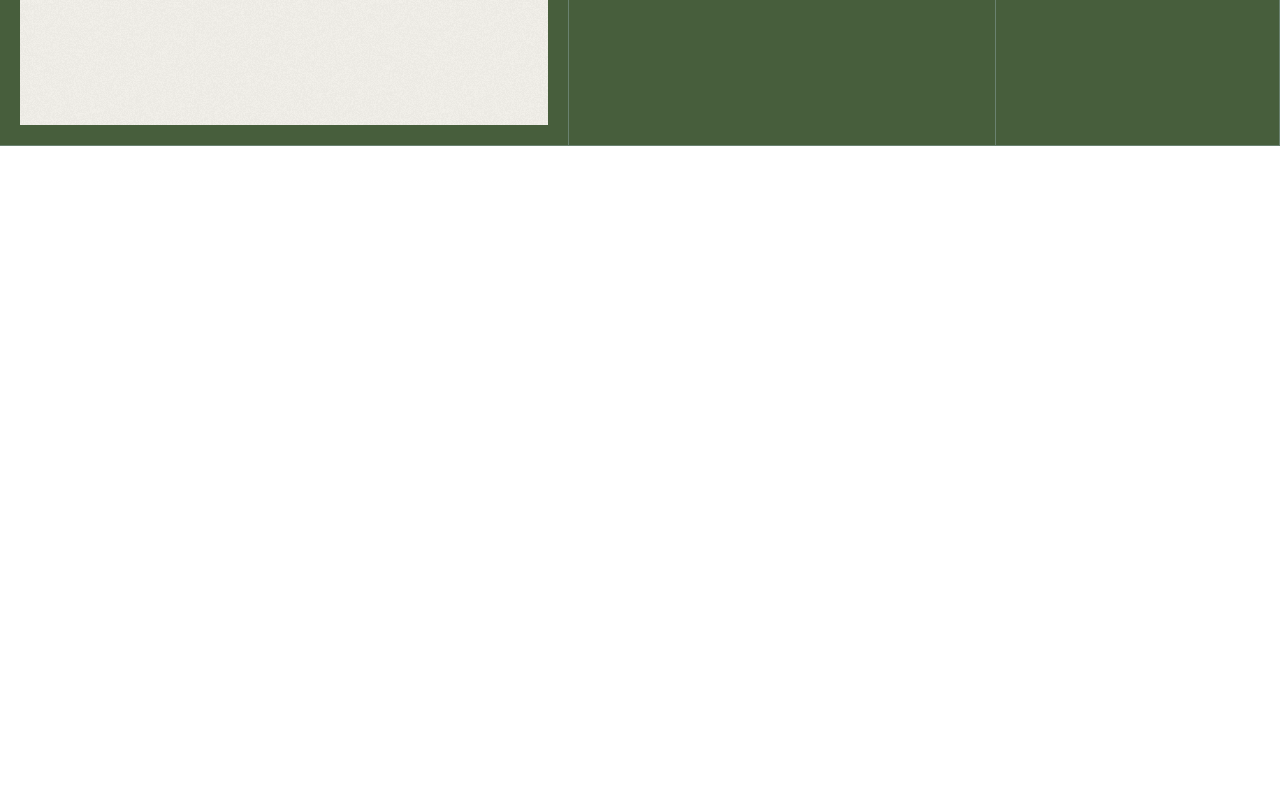
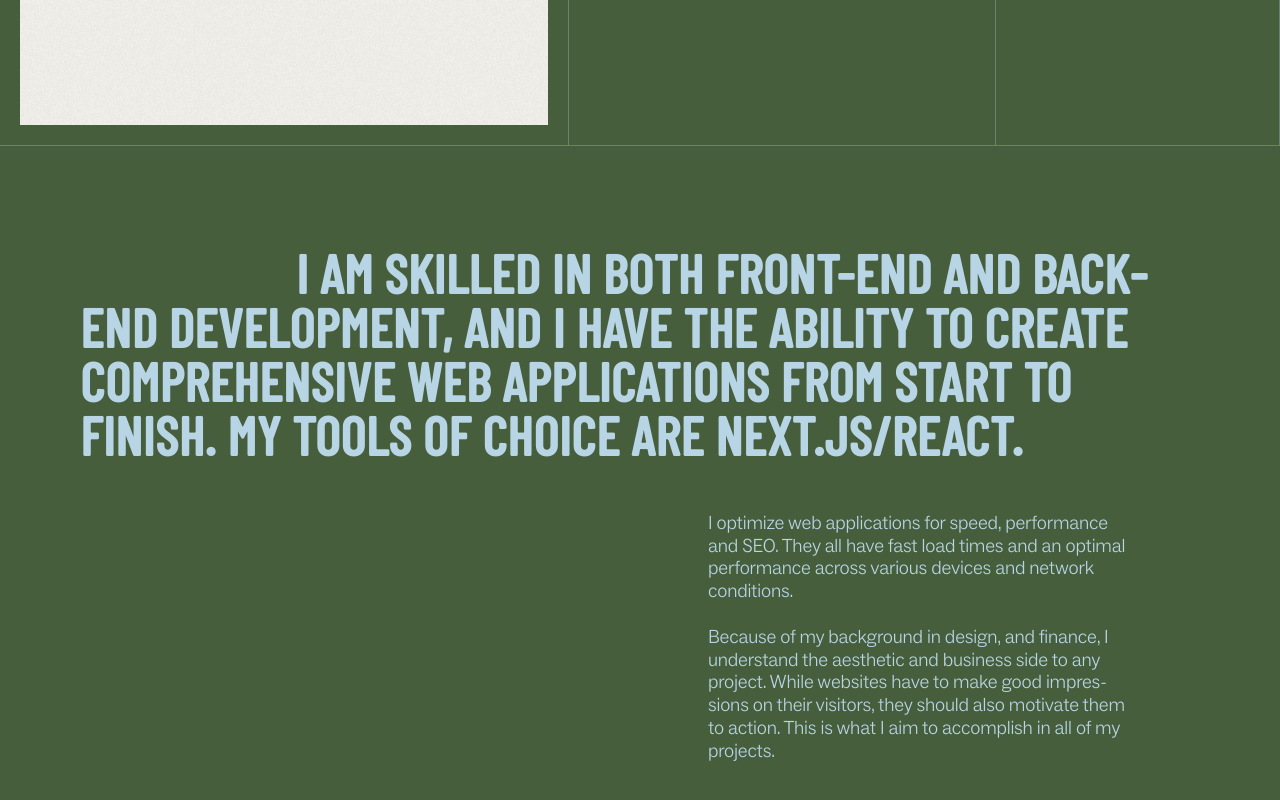
Before and after one commit to ChristianWare/portland_2025, a Next.js app: page / in a window 1280 px wide. Shown: the part 1492-2292 px from the top of the page. Before the commit the page ends 1638 px from the top, so only its background shows below. Built offline with nearby package versions, Linux system fonts and the light colour scheme.

Commit message:
About section done

```diff
--- a/src/app/globals.css
+++ b/src/app/globals.css
@@ -51,7 +51,7 @@
 
 h1 {
   font-size: 12vw;
-  line-height: .85;
+  line-height: 0.85;
   letter-spacing: -6px;
   text-transform: uppercase;
   text-align: center;
@@ -62,7 +62,7 @@
 h2 {
   font-size: 1.8rem;
   line-height: 1;
-  letter-spacing: .5px;
+  letter-spacing: 0.5px;
   font-family: var(--barlowCondensed);
 }
 
@@ -111,9 +111,8 @@
   outline: none;
 }
 
-.toastFont {
-  font-family: var(--interTight);
-  font-weight: 700;
+section {
+  background-color: var(--green);
 }
 
 /* ::-webkit-scrollbar-thumb {
@@ -151,7 +150,6 @@
   p {
     font-size: 113.7%;
   }
-
 }
 
 @media screen and (max-width: 568px) {
--- a/src/app/page.tsx
+++ b/src/app/page.tsx
@@ -1,3 +1,4 @@
+import AboutSection from "@/components/AboutSection/AboutSection";
 import Hero from "@/components/Hero/Hero";
 import Nav from "@/components/Nav/Nav";
 import PostHero from "@/components/PostHero/PostHero";
@@ -10,6 +11,7 @@
       <Hero />
       <PostHero />
       <PostHeroii />
+      <AboutSection />
     </main>
   );
 }
--- /dev/null
+++ b/src/components/AboutSection/AboutSection.module.css
@@ -0,0 +1,53 @@
+/* border-bottom: 1px solid var(--blueBorder); */
+
+.sectionTitle {
+  color: var(--blue);
+  text-align: center;
+  font-size: 1.8rem;
+  font-family: var(--GTAmericaMonoRegular);
+  text-transform: uppercase;
+  border-bottom: 1px solid var(--blueBorder);
+  padding: 2rem;
+  display: block;
+}
+
+.content {
+  display: flex;
+  flex-direction: column;
+  align-items: center;
+  justify-content: center;
+  gap: 5rem;
+}
+
+.heading {
+  font-size: 5.4rem;
+  text-transform: uppercase;
+  text-indent: 4em;
+}
+
+.copy {
+  color: var(--blue);
+  font-family: var(--ABCSocialLight);
+  max-width: 424px;
+  font-size: 1.9rem;
+}
+
+.bottom {
+  padding-left: 50%;
+}
+
+@media screen and (max-width: 968px) {
+  .bottom {
+    padding-left: 0%;
+    display: flex;
+    align-items: flex-start;
+    justify-content: flex-start;
+    width: 100%;
+  }
+}
+
+@media screen and (max-width: 768px) {
+  .copy {
+    max-width: none;
+  }
+}
--- /dev/null
+++ b/src/components/AboutSection/AboutSection.tsx
@@ -0,0 +1,36 @@
+import LayoutWrapper from "../LayoutWrapper";
+import styles from "./AboutSection.module.css";
+
+const AboutSection = () => {
+  return (
+    <section className={styles.container}>
+      {/* <span className={styles.sectionTitle}>About Me</span> */}
+      <LayoutWrapper>
+        <div className={styles.content}>
+          <div className={styles.top}>
+            <h2 className={styles.heading}>
+              I am skilled in both front-end and back-end development, and I
+              have the ability to create comprehensive web applications from
+              start to finish. My tools of choice are Next.js/React.
+            </h2>
+          </div>
+          <div className={styles.bottom}>
+            <p className={styles.copy}>
+              I optimize web applications for speed, performance and SEO. They
+              all have fast load times and an optimal performance across various
+              devices and network conditions.
+              <br />
+              <br />
+              Because of my background in design, and finance, I understand the
+              aesthetic and business side to any project. While websites have to
+              make good impressions on their visitors, they should also motivate
+              them to action. This is what I aim to accomplish in all of my
+              projects.
+            </p>
+          </div>
+        </div>
+      </LayoutWrapper>
+    </section>
+  );
+};
+export default AboutSection;
--- a/src/components/PostHero/PostHero.module.css
+++ b/src/components/PostHero/PostHero.module.css
@@ -2,7 +2,7 @@
   background-color: var(--green);
 }
 
-.copy {
+.sectionTitle {
   color: var(--blue);
   text-align: center;
   font-size: 1.8rem;
@@ -10,6 +10,7 @@
   text-transform: uppercase;
   border-bottom: 1px solid var(--blueBorder);
   padding: 2rem;
+  display: block;
 }
 
 .content,
--- a/src/components/PostHero/PostHero.tsx
+++ b/src/components/PostHero/PostHero.tsx
@@ -22,7 +22,7 @@
 const PostHero = () => {
   return (
     <section className={styles.container}>
-      <p className={styles.copy}>Recent Projects</p>
+      <span className={styles.sectionTitle}>Recent Projects</span>
       <div className={styles.topContent}>
         <h2 className={styles.mainHeading}>Chuxly</h2>
       </div>
```
